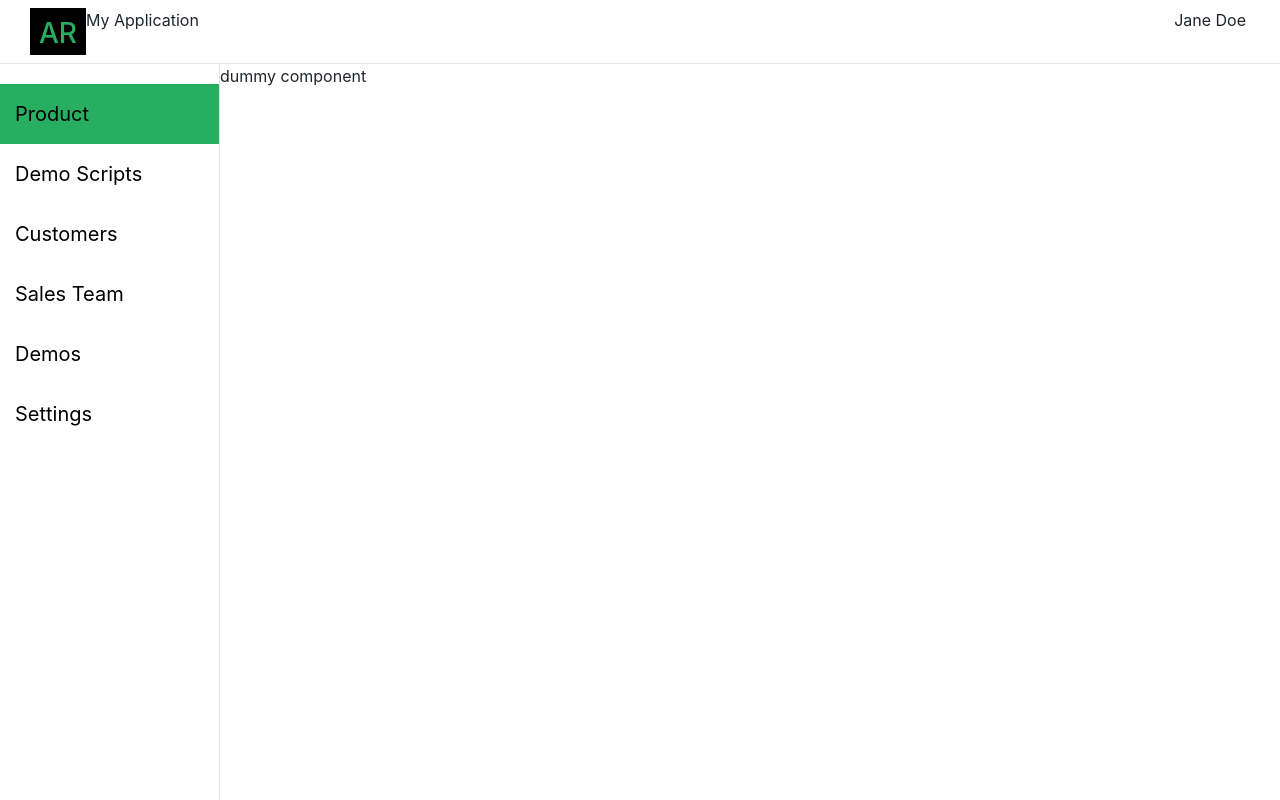
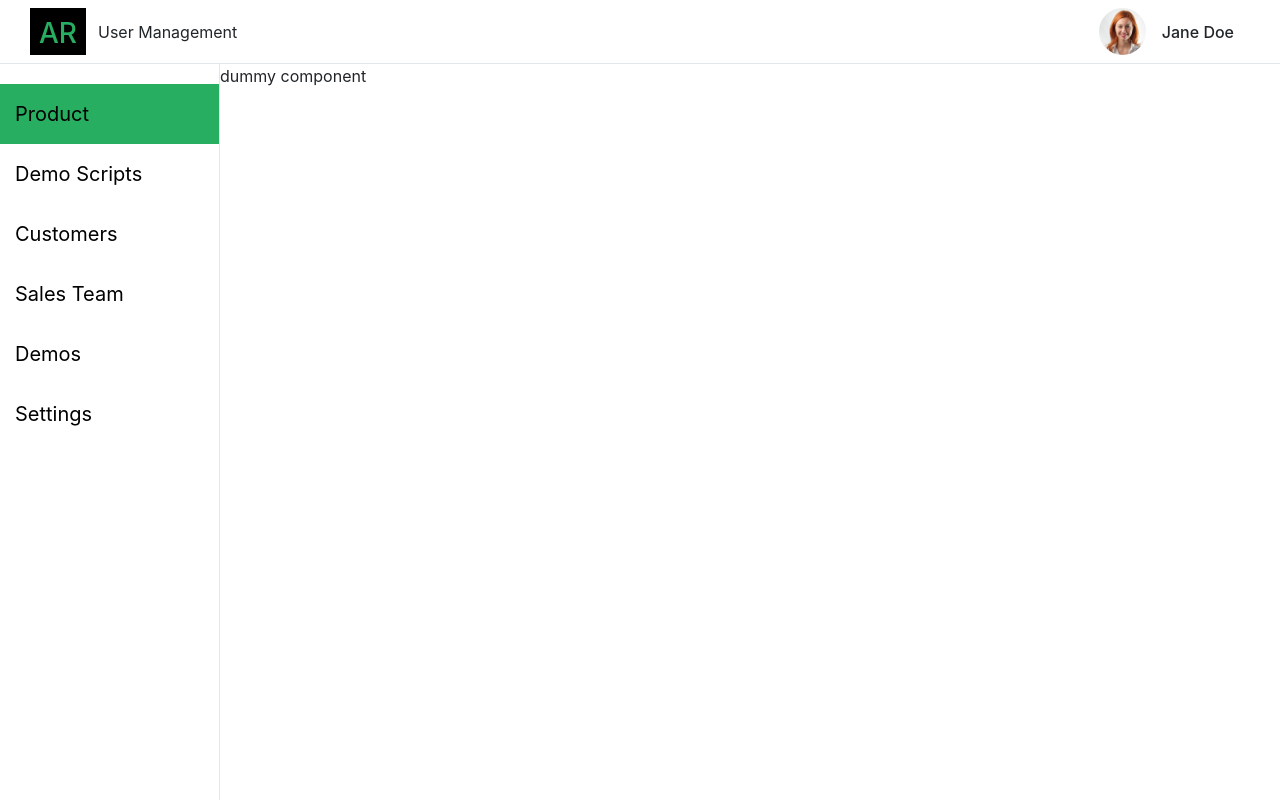
Before and after one commit to seemX17/user-management, a React (Create React App) app: page / in a window 1280 px wide. Shown: the top 800 px of the page. Built offline with nearby package versions, Linux system fonts and the light colour scheme.

Commit message:
styling top-bar

```diff
--- a/src/App.scss
+++ b/src/App.scss
@@ -31,6 +31,11 @@ li {
 
   .brand {
     display: flex;
+
+    span {
+      padding: 12px;
+      font-weight: 400;
+    }
   }
 
   .brand h3 {
@@ -39,6 +44,26 @@ li {
     height: 100%;
     width: fit-content;
     padding: 9px;
+    font-weight: 500;
+  }
+
+  .profile-section {
+    display: flex;
+  }
+
+  .profile-name {
+    padding: 12px;
+    font-weight: 500;
+  }
+
+  .profile-image {
+    height: 47px;
+    width: 47px;
+    background-repeat: no-repeat;
+    background-position: center;
+    background-size: contain;
+    border-radius: 50%;
+    background-color: $bg-base-color;
   }
 }
 
@@ -50,22 +75,25 @@ li {
   width: 220px;
   left: 0;
   border-right: $border-color solid 1px;
-  li{
+
+  li {
     font-size: 20px;
     cursor: pointer;
 
-    &:hover{
+    &:hover {
       color: #000000;
       background-color: $primary-color
     }
-    a{
+
+    a {
       color: #000000;
       text-decoration: none;
       height: 100%;
       width: 100%;
       display: block;
       padding: 15px;
-      &:hover{
+
+      &:hover {
         color: #000000;
         text-decoration: none;
       }
@@ -79,6 +107,6 @@ li {
   width: 100%;
 }
 
-.navigation--active{
+.navigation--active {
   background-color: $primary-color;
 }
--- a/src/dashboard/topbar/Top-nav.component.jsx
+++ b/src/dashboard/topbar/Top-nav.component.jsx
@@ -1,12 +1,14 @@
 import React from 'react';
+import userImage from '../../assets/user-image.jpg';
 class TopNavBarComponent extends React.Component {
     constructor(){
         super();
         this.state= {
-            brandName:'My Application'
+            brandName:'User Management'
         }
     }
     render() {
+        let profileImageStyle = {backgroundImage:`url(${userImage})`};
         return (
             <div className="layout--top--navbar">
                 <div className="brand">
@@ -14,7 +16,7 @@ class TopNavBarComponent extends React.Component {
                     <span>{this.state.brandName}</span>
                 </div>
                 <div className="profile-section">
-                    <div className="profile-image">
+                    <div className="profile-image" style={profileImageStyle}>
                     </div>
                     <div className="profile-name">
                         <span className="m-1">Jane Doe</span>
```
Also changed, not shown: src/assets/user-image.jpg (added).
